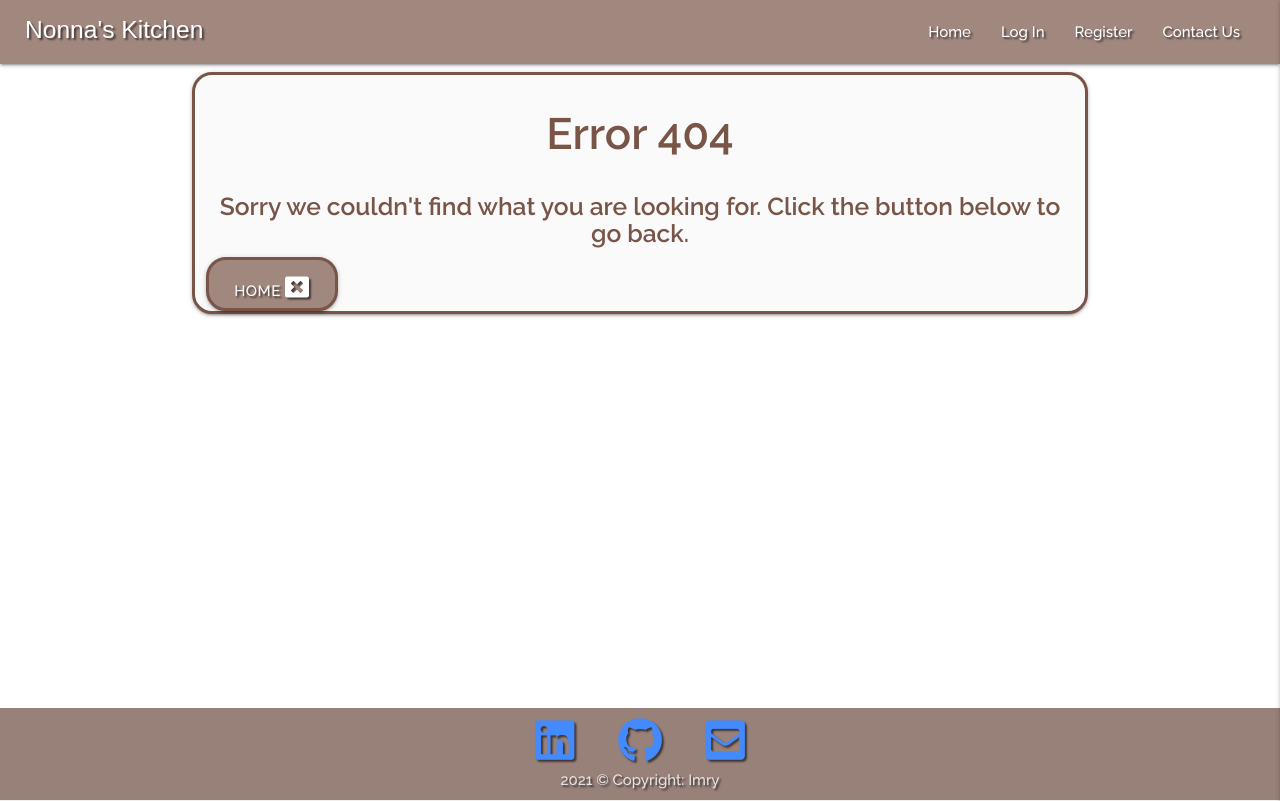
After one commit to mattyImry/Nonna-s-Kitchen_MS3-Code-Institute, a Flask app: template templates/404.html in a window 1280 px wide. The commit adds this page. Run offline with Flask 2, Linux system fonts and the light colour scheme; the template is opened without the code that fills it, so the values that code supplies are empty; some libraries are stand-ins or nearby versions; some web fonts are replaced.

Commit message:
Add 404.htm and 500.html

```diff
--- /dev/null
+++ b/templates/404.html
@@ -0,0 +1,19 @@
+{% extends "base.html" %}
+{% block content %}
+
+    <!--ERROR 404-->
+    <div class="row S12">
+        <div class="col S12 card-panel grey lighten-5">
+            <h3 class="center-align title-pages brown-text darken-4">Error 404</h3>
+            <h5 class="center-align title-pages brown-text darken-4">Sorry we couldn't find what you are looking for.
+                Click the button below to go back.
+            </h5>
+            <a href="{{ url_for('index') }}" class="btn-large brown lighten-2 text-shadow waves-effect waves-light btn-submit">
+                Home <i class="fas fa-window-close"></i>
+            </a>
+        </div>
+    </div>
+
+
+
+{% endblock %}
--- a/templates/base.html
+++ b/templates/base.html
@@ -8,7 +8,7 @@
         integrity="sha512-iBBXm8fW90+nuLcSKlbmrPcLa0OT92xO1BIsZ+ywDWZCvqsWgccV3gFoRBv0z+8dLJgyAHIhR35VZc2oM/gI1w==" crossorigin="anonymous" type="text/css"/>
     <!--MATERIALIAZE MINIFIED CSS -->
     <link rel="stylesheet" href="https://cdnjs.cloudflare.com/ajax/libs/materialize/1.0.0/css/materialize.min.css" type="text/css">
-    <!--CUSTOM STYLE SHEETt-->
+    <!--CUSTOM STYLE SHEET-->
     <link rel="stylesheet" href="{{ url_for('static', filename='css/style.css')}}" type="text/css">
     <!--FAVICOM-->
     <link rel="shortcut icon" type="image/png" href="{{ url_for('static', filename='img/logo.png') }}">
```
Also changed, not shown: templates/500.html (added, +19 -0 lines).
